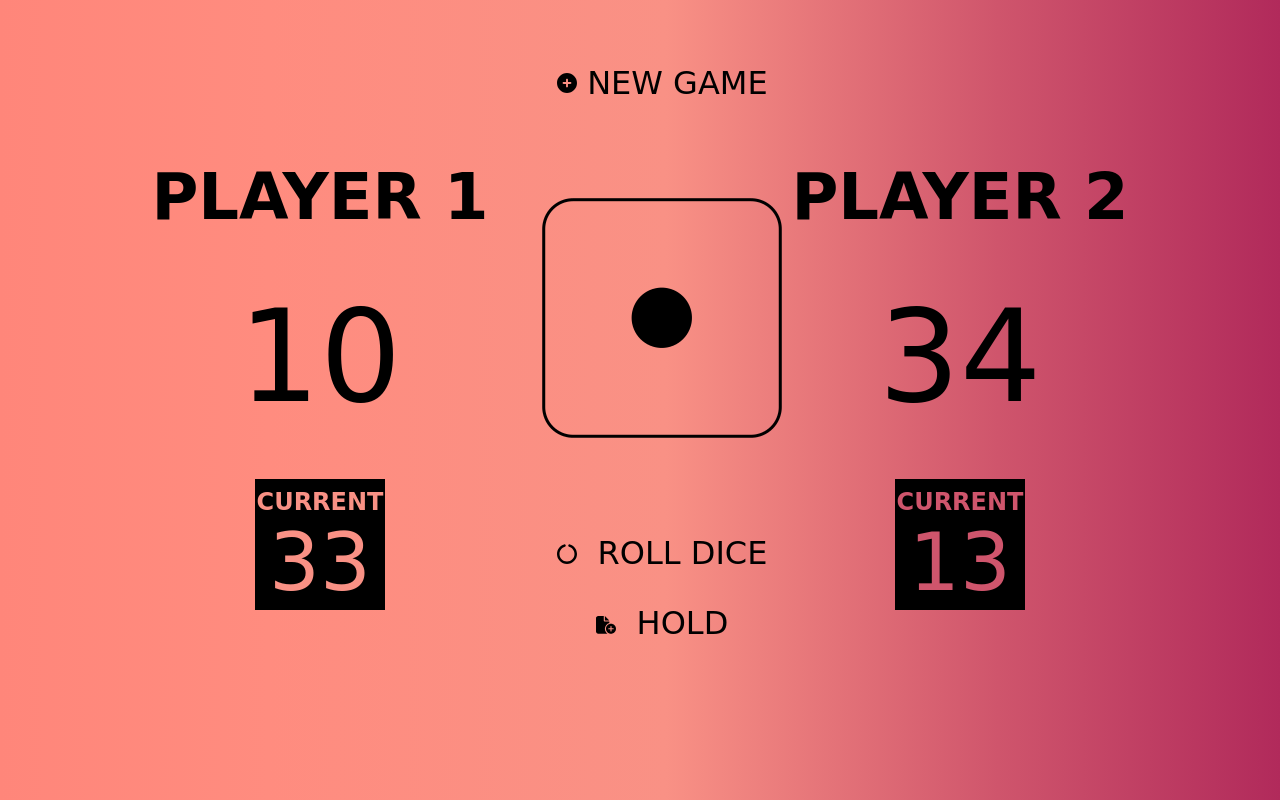
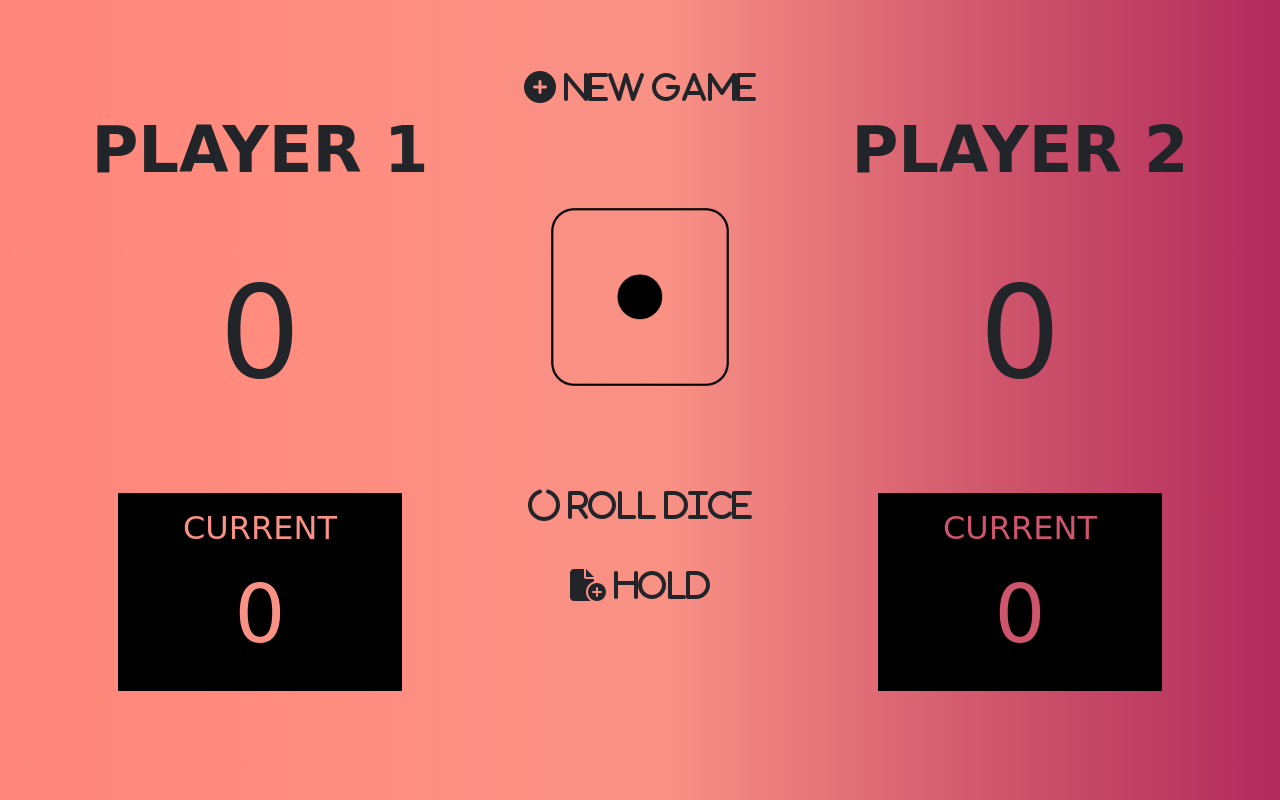
Before and after one commit to gaetankaler/Dice, a plain HTML site: page index.html in a window 1280 px wide. Drawn offline with nearby package versions, Linux system fonts and the light colour scheme; a web font is replaced by a local one.

Commit message:
HTML CSS fini

```diff
--- a/index.html
+++ b/index.html
@@ -5,67 +5,69 @@
     <meta http-equiv="X-UA-Compatible" content="IE=edge" />
     <meta name="viewport" content="width=device-width, initial-scale=1.0" />
     <title>Document</title>
+    <link
+      rel="stylesheet"
+      href="https://cdnjs.cloudflare.com/ajax/libs/font-awesome/6.1.1/css/all.min.css"
+      integrity="sha512-KfkfwYDsLkIlwQp6LFnl8zNdLGxu9YAA1QvwINks4PhcElQSvqcyVLLD9aMhXd13uQjoXtEKNosOWaZqXgel0g=="
+      crossorigin="anonymous"
+      referrerpolicy="no-referrer"
+    />
     <link rel="preconnect" href="https://fonts.googleapis.com" />
     <link rel="preconnect" href="https://fonts.gstatic.com" crossorigin />
     <link
       href="https://fonts.googleapis.com/css2?family=Square+Peg&display=swap"
       rel="stylesheet"
     />
+    <!-- CSS only -->
+    <link
+      href="https://cdn.jsdelivr.net/npm/bootstrap@5.2.0-beta1/dist/css/bootstrap.min.css"
+      rel="stylesheet"
+      integrity="sha384-0evHe/X+R7YkIZDRvuzKMRqM+OrBnVFBL6DOitfPri4tjfHxaWutUpFmBp4vmVor"
+      crossorigin="anonymous"
+    />
     <link rel="stylesheet" href="./style.css" />
   </head>
   <body>
-    <!-- élément du millieu de page -->
-    <div class="middle">
+    <main>
+      <div class="container">
+        <div class="row">
+          <div class="col">
+            <h1 class="player1">PLAYER 1</h1>
+            <p class="score1">0</p>
+            <div class="box1">
+              <h2 class="current1">CURRENT</h2>
+              <p class="score-save1">0</p>
+            </div>
+          </div>
+          <div class="col">
             <div class="new-game">
-        <svg xmlns="http://www.w3.org/2000/svg" viewBox="0 0 512 512">
-          <!--! Font Awesome Pro 6.1.1 by @fontawesome - https://fontawesome.com License - https://fontawesome.com/license (Commercial License) Copyright 2022 Fonticons, Inc. -->
-          <path
-            d="M0 256C0 114.6 114.6 0 256 0C397.4 0 512 114.6 512 256C512 397.4 397.4 512 256 512C114.6 512 0 397.4 0 256zM256 368C269.3 368 280 357.3 280 344V280H344C357.3 280 368 269.3 368 256C368 242.7 357.3 232 344 232H280V168C280 154.7 269.3 144 256 144C242.7 144 232 154.7 232 168V232H168C154.7 232 144 242.7 144 256C144 269.3 154.7 280 168 280H232V344C232 357.3 242.7 368 256 368z"
-          />
-        </svg>
-        NEW GAME
+              <i class="fa-solid fa-circle-plus"> NEW GAME</i>
             </div>
             <img id="dice" src="./asset/img/Dice-1-b.svg.png" alt="dice" />
             <div class="roll">
-        <svg xmlns="http://www.w3.org/2000/svg" viewBox="0 0 512 512">
-          <!--! Font Awesome Pro 6.1.1 by @fontawesome - https://fontawesome.com License - https://fontawesome.com/license (Commercial License) Copyright 2022 Fonticons, Inc. -->
-          <path
-            d="M222.7 32.15C227.7 49.08 218.1 66.9 201.1 71.94C121.8 95.55 64 169.1 64 255.1C64 362 149.1 447.1 256 447.1C362 447.1 448 362 448 255.1C448 169.1 390.2 95.55 310.9 71.94C293.9 66.9 284.3 49.08 289.3 32.15C294.4 15.21 312.2 5.562 329.1 10.6C434.9 42.07 512 139.1 512 255.1C512 397.4 397.4 511.1 256 511.1C114.6 511.1 0 397.4 0 255.1C0 139.1 77.15 42.07 182.9 10.6C199.8 5.562 217.6 15.21 222.7 32.15V32.15z"
-          />
-        </svg>
-        ROLL DICE
+              <i class="fa-solid fa-circle-notch"> ROLL DICE</i>
             </div>
             <div class="hold">
-        <svg xmlns="http://www.w3.org/2000/svg" viewBox="0 0 576 512">
-          <!--! Font Awesome Pro 6.1.1 by @fontawesome - https://fontawesome.com License - https://fontawesome.com/license (Commercial License) Copyright 2022 Fonticons, Inc. -->
-          <path
-            d="M0 64C0 28.65 28.65 0 64 0H224V128C224 145.7 238.3 160 256 160H384V198.6C310.1 219.5 256 287.4 256 368C256 427.1 285.1 479.3 329.7 511.3C326.6 511.7 323.3 512 320 512H64C28.65 512 0 483.3 0 448V64zM256 128V0L384 128H256zM288 368C288 288.5 352.5 224 432 224C511.5 224 576 288.5 576 368C576 447.5 511.5 512 432 512C352.5 512 288 447.5 288 368zM448 303.1C448 295.2 440.8 287.1 432 287.1C423.2 287.1 416 295.2 416 303.1V351.1H368C359.2 351.1 352 359.2 352 367.1C352 376.8 359.2 383.1 368 383.1H416V431.1C416 440.8 423.2 447.1 432 447.1C440.8 447.1 448 440.8 448 431.1V383.1H496C504.8 383.1 512 376.8 512 367.1C512 359.2 504.8 351.1 496 351.1H448V303.1z"
-          />
-        </svg>
-        HOLD
+              <i class="fa-solid fa-file-circle-plus"> HOLD</i>
             </div>
           </div>
-    <!-- grid pour séparer la page en 2 -->
-    <div class="parent">
-      <!-- côté gauche -->
-      <div class="left">
-        <h1 class="player1">PLAYER 1</h1>
-        <p class="score1">10</p>
-        <div class="box1">
-          <h2 class="current1">CURRENT</h2>
-          <p class="score-save1">33</p>
-        </div>
-      </div>
-      <!-- côté droit -->
-      <div class="right">
+          <div class="col">
             <h1 class="player2">PLAYER 2</h1>
-        <p class="score2">34</p>
+            <p class="score2">0</p>
             <div class="box2">
               <h2 class="current2">CURRENT</h2>
-          <p class="score-save2">13</p>
+              <p class="score-save2">0</p>
             </div>
           </div>
         </div>
+      </div>
+    </main>
+    <!-- JavaScript Bundle with Popper -->
+    <script
+      src="https://cdn.jsdelivr.net/npm/bootstrap@5.2.0-beta1/dist/js/bootstrap.bundle.min.js"
+      integrity="sha384-pprn3073KE6tl6bjs2QrFaJGz5/SUsLqktiwsUTF55Jfv3qYSDhgCecCxMW52nD2"
+      crossorigin="anonymous"
+    ></script>
     <script src="./script.js"></script>
   </body>
 </html>
--- a/style.css
+++ b/style.css
@@ -14,34 +14,14 @@ body {
     #b12a5b 100%
   );
 }
-.middle {
-  position: absolute;
-  text-align: center;
-  display: flex;
-  flex-direction: column;
-  align-items: center;
-  margin-left: 33%;
-}
-.parent {
-  display: grid;
-  grid-template-columns: repeat(2, 1fr);
-  grid-template-rows: 1fr;
-  grid-column-gap: 0px;
-  grid-row-gap: 0px;
-}
 h1 {
   font-size: 4rem;
-  margin: 10rem 0 3rem 0;
+  margin: 7rem 0 3rem 0;
   padding-bottom: rem;
+  font-weight: bold;
 }
-.left {
-  grid-area: 1 / 1 / 2 / 2;
-}
-.right {
-  grid-area: 1 / 2 / 2 / 3;
-}
-.left,
-.right {
+.col {
+  height: 100vh;
   text-align: center;
   display: flex;
   flex-direction: column;
@@ -53,24 +33,22 @@ h1 {
 }
 #dice {
   width: 50%;
+  cursor: pointer;
 }
 .box1,
 .box2 {
-  border: 1px dashed black;
-  width: 20%;
   background-color: black;
   margin-top: 3rem;
+  width: 80%;
 }
 .score-save1,
 .score-save2 {
   font-size: 5rem;
 }
 h2 {
-  margin-top: 0.5rem;
+  margin-top: 1rem;
 }
 .new-game {
-  display: flex;
-  flex-direction: row;
   margin: 4rem 0 6rem 0;
 }
 .roll {
@@ -82,11 +60,6 @@ h2 {
   font-size: 2rem;
   cursor: pointer;
 }
-svg {
-  width: 20px;
-  padding-right: 10px;
-  cursor: pointer;
-}
 .current1,
 .score-save1 {
   color: #f99185;
```
Lines whose indentation alone changed are shown as unchanged.
